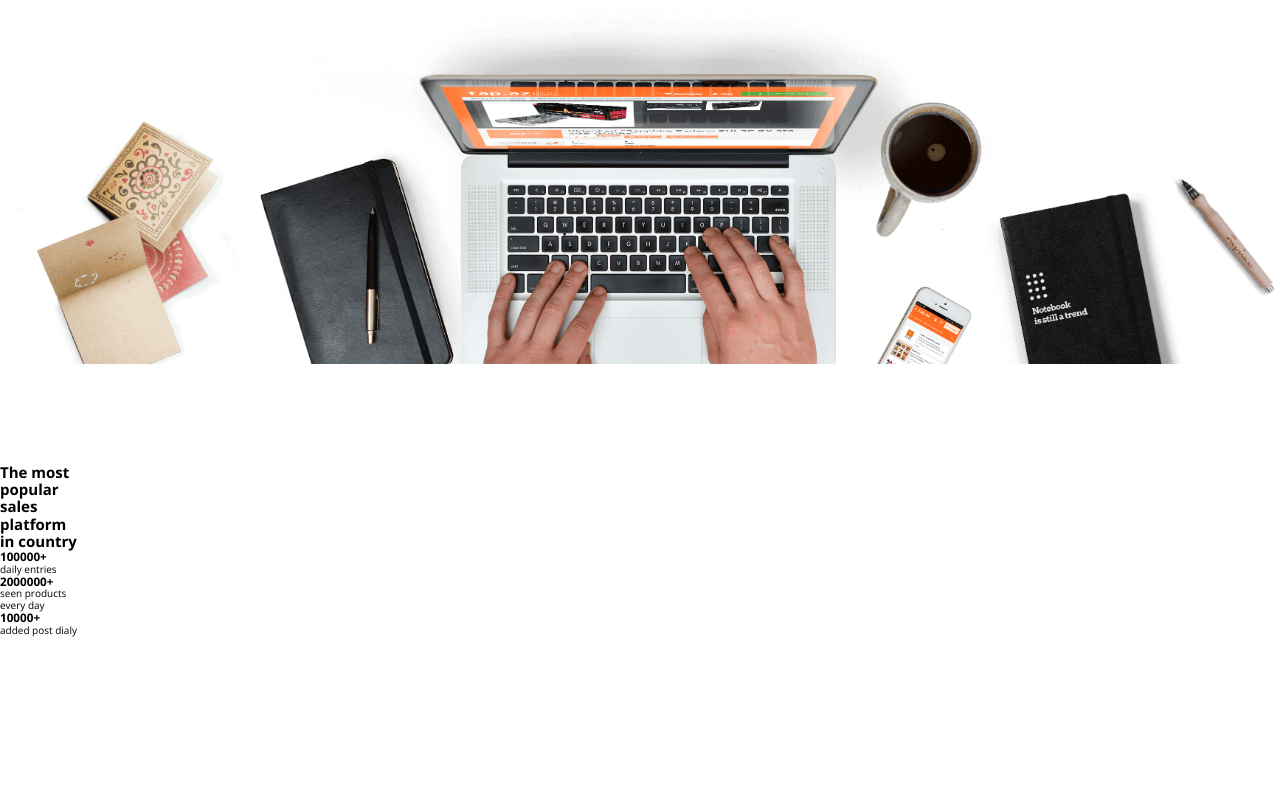
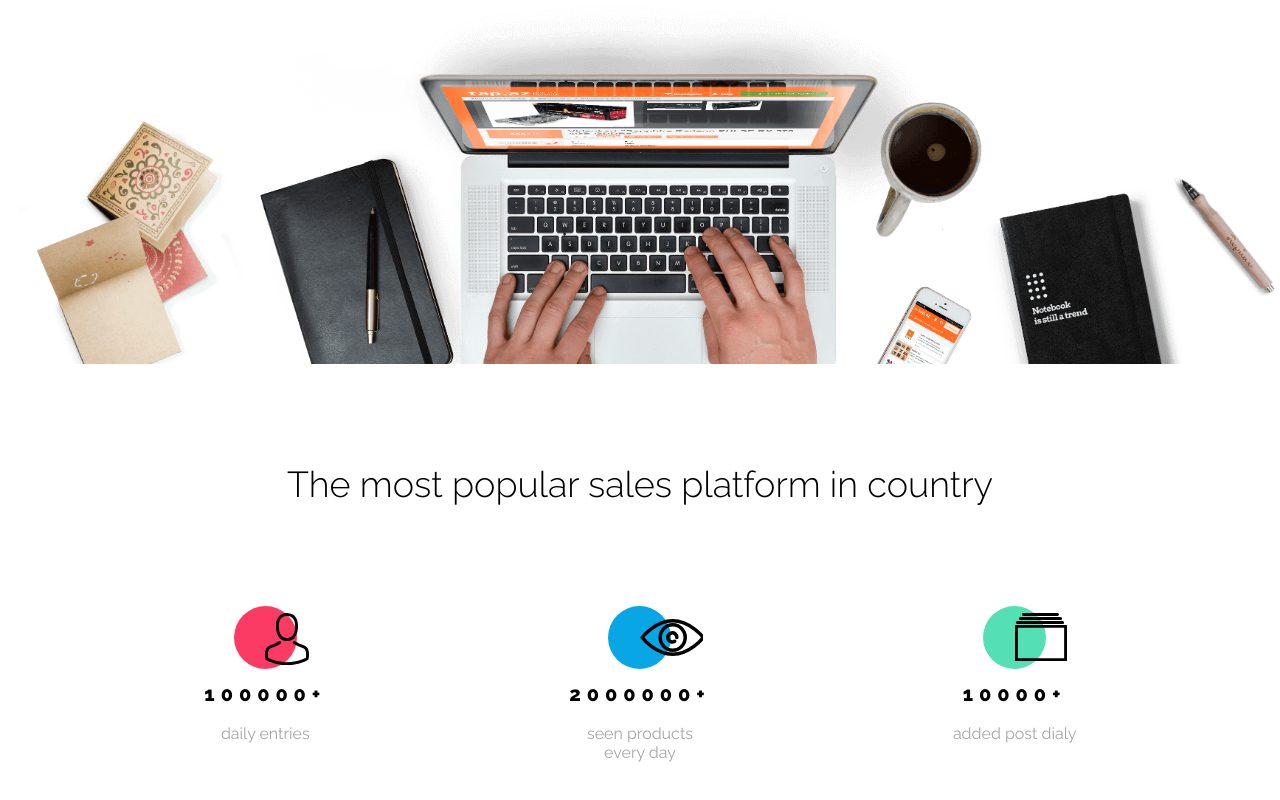
Before and after one commit to ostafinskim/BestShop, a website: page index.html in a window 1280 px wide. Shown: the part 334-1134 px from the top of the page. Before the commit the page ends 1090 px from the top, so only its background shows below. Drawn offline with nearby package versions, Linux system fonts and the light colour scheme.

Commit message:
feat: info styles added

```diff
--- a/scss/layouts/_info.scss
+++ b/scss/layouts/_info.scss
@@ -0,0 +1,74 @@
+.info {
+  grid-column: 2/3;
+  text-align: center;
+  &__title {
+    font-size: 3.6rem;
+    font-family: $font-raleway;
+    font-weight: 300;
+    margin-bottom: 10.1rem;
+  }
+}
+.cards {
+  width: 100%;
+  display: grid;
+  grid-template-columns: repeat(3, 1fr);
+  @media (max-width: 980px) {
+    grid-template-columns: 1fr;
+    gap: 3.4rem;
+  }
+}
+.card {
+  flex: 1;
+  display: grid;
+  grid-template-columns: 1fr;
+  grid-auto-rows: max-content;
+  &:nth-child(1) > :first-child {
+    background-color: $color-circleFirst;
+    &::before {
+      background: url('../../assets/person.svg') no-repeat;
+    }
+  }
+  &:nth-child(2) > :first-child {
+    background-color: $color-circleSecond;
+    &::before {
+      background: url('../../assets/eye.svg') no-repeat;
+      top: 20%;
+    }
+  }
+  &:nth-child(3) > :first-child {
+    background-color: $color-circleThird;
+    &::before {
+      background: url('../../assets/catalog.svg') no-repeat;
+    }
+  }
+  &__img {
+    justify-self: center;
+    height: 6.3rem;
+    width: 6.3rem;
+    border-radius: 50%;
+    position: relative;
+    &::before {
+      content: '';
+      display: block;
+      width: 100%;
+      height: 100%;
+      z-index: 2;
+      position: absolute;
+      top: 10%;
+      right: -50%;
+    }
+  }
+  &__title {
+    font-size: 2rem;
+    font-family: $font-raleway;
+    font-weight: 800;
+    letter-spacing: 0.596rem;
+    margin: 1.4rem 0 1.9rem 0;
+  }
+  &__sub {
+    font-family: $font-raleway;
+    font-size: 1.6rem;
+    justify-self: center;
+    color: $color-inactiveNav;
+  }
+}
```
Also changed, not shown: css/main.css, 1 other file.
